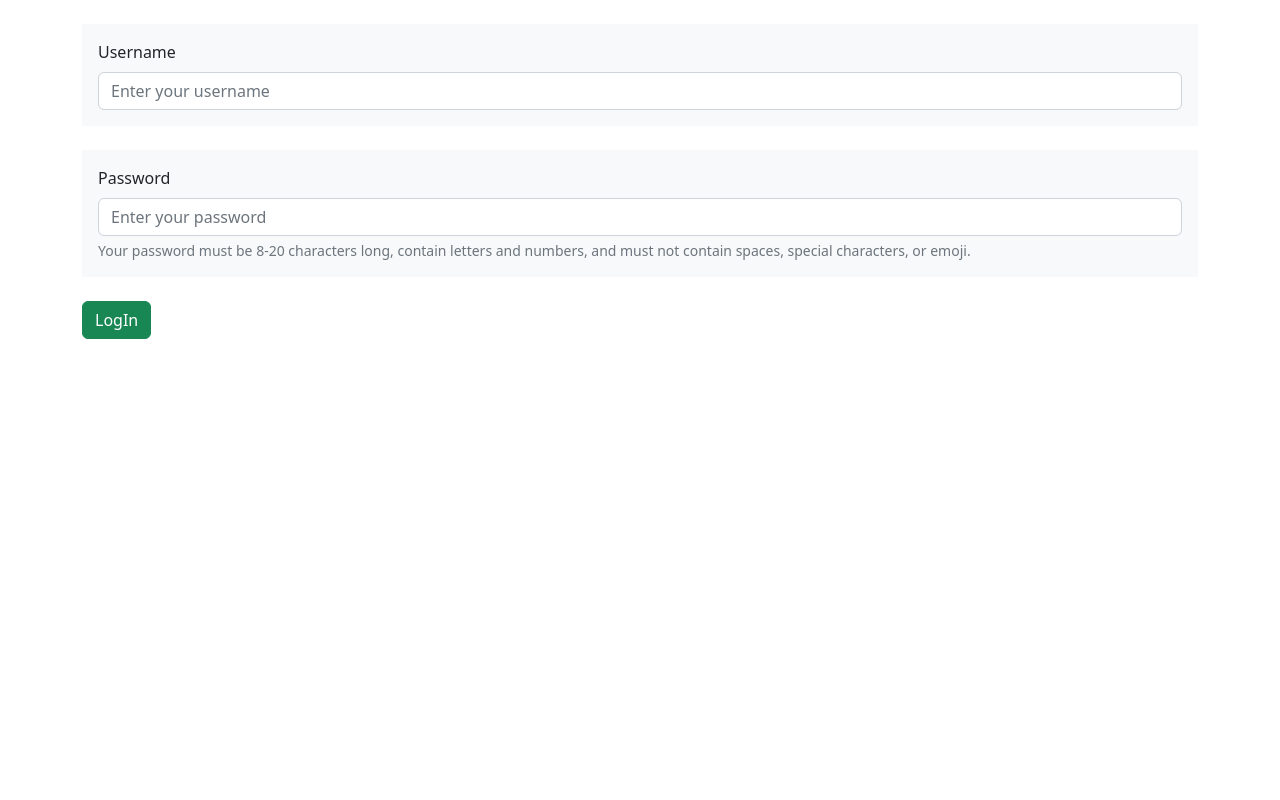
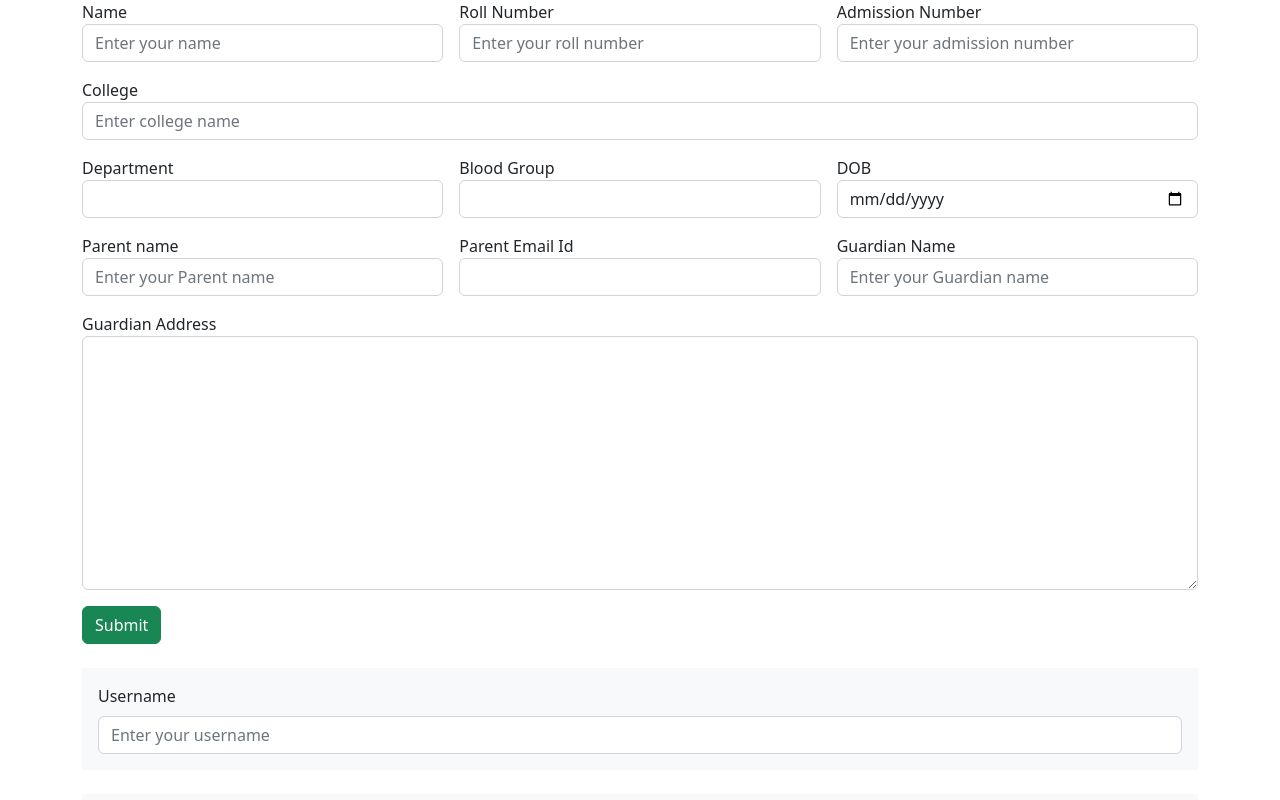
Before and after one commit to AriyaUnni/XYZCollege-App, an Angular app: page / in a window 1280 px wide. Shown: the top 800 px of the page. Built offline with nearby package versions, Linux system fonts and the light colour scheme.

Commit message:
addstudent page

```diff
--- /dev/null
+++ b/src/app/addstudent/addstudent.component.html
@@ -0,0 +1,74 @@
+
+     <div class="container">
+            <div class="row g-3"><br>
+
+                <div class="col col-12 col-sm-4 col-md-4 col-lg-4 col-xl-4 col-xxl-4">
+                    <label for="Name">Name</label>
+                    <input type="text" class="form-control" placeholder="Enter your name" name="name"[(ngModel)]="name">
+                </div>
+
+
+                <div class="col col-12 col-sm-4 col-md-4 col-lg-4 col-xl-4 col-xxl-4">
+                    <label for="Rollno">Roll Number</label>
+                    <input type="text" class="form-control" placeholder="Enter your roll number" name="rollno"[(ngModel)]="rollno">
+                </div>
+                <div class="col col-12 col-sm-4 col-md-4 col-lg-4 col-xl-4 col-xxl-4">
+                    <label for="Admission Number">Admission Number</label>
+                    <input type="text" class="form-control" placeholder="Enter your admission number" name="admissionno"[(ngModel)]="admissionno">
+                </div>
+                <div class="col col-12 col-sm-12 col-md-12 col-lg-12 col-xl-12 col-xxl-12">
+                    <label for="College">College</label>
+                    <input type="text" class="form-control" placeholder="Enter college name" name="college"[(ngModel)]="college">
+                </div>
+                <div class="col col-12 col-sm-4 col-md-4 col-lg-4 col-xl-4 col-xxl-4">
+                    <label for="Department">Department</label>
+                          <select class="form-control" name="department"[(ngModel)]="department" id="">
+                             <option value="Select">------select-------</option>
+                             <option value="Computer Science Engineering">Computer Science Engineering</option>
+                             <option value="Electronics and Communication Engineering">Electronics and Communication Engineering</option>
+                             <option value="Mechanical Engineering">Mechanical Engineering</option>
+                             <option value="Civil Engineering">Civil Engineering</option>
+                             <option value="Biotechnology">Biotechnology</option>
+                             <option value="Chemical Engineering">Chemical Engineering</option>
+                           </select>
+                 </div>
+                <div class="col col-12 col-sm-4 col-md-4 col-lg-4 col-xl-4 col-xxl-4">
+                    <label for="Blood Group">Blood Group</label>
+                        <select class="form-control" name="bloodgroup"[(ngModel)]="bloodgroup" id="">
+                             <option value="select">------select-------</option>
+                             <option value="A RhD Positive">A+</option>
+                             <option value="A RhD negative">A-</option>
+                             <option value="B RhD Positive">B+</option>
+                             <option value="B RhD negative">B-</option>
+                             <option value="O RhD Positive">O+</option>
+                             <option value="O RhD negative">O-</option>
+                             <option value="AB RhD Positive">AB+</option>
+                            <option value="AB RhD negative">AB-</option>
+                        </select>
+                </div>
+                <div class="col col-12 col-sm-4 col-md-4 col-lg-4 col-xl-4 col-xxl-4">
+                    <label for="DOB">DOB</label>
+                    <input type="date" name="dob"[(ngModel)]="dob" id="" class="form-control">
+                </div>
+                <div class="col col-12 col-sm-4 col-md-4 col-lg-4 col-xl-4 col-xxl-4">
+                    <label for="Parent name">Parent name</label>
+                    <input type="text" class="form-control" placeholder="Enter your Parent name" name="parentName"[(ngModel)]="parentName">
+                </div>
+                <div class="col col-12 col-sm-4 col-md-4 col-lg-4 col-xl-4 col-xxl-4">
+                    <label for="Parent Email">Parent Email Id</label>
+                    <input type="email" name="parentEmailid"[(ngModel)]="parentEmailid" id="" class="form-control">
+
+                </div>
+                <div class="col col-12 col-sm-4 col-md-4 col-lg-4 col-xl-4 col-xxl-4">
+                    <label for="Guardian Name">Guardian Name</label>
+                    <input type="text" class="form-control" placeholder="Enter your Guardian name" name="guardianName"[(ngModel)]="guardianName">
+                </div>
+                <div class="col col-12 col-sm-12 col-md-12 col-lg-12 col-xl-12 col-xxl-12">
+                    <label for="Guardian Address">Guardian Address</label>
+                    <textarea name="guardianAddress"[(ngModel)]="guardianAddress" id="" cols="30" rows="10" class="form-control"></textarea>
+                </div>
+                <div class="col col-12 col-sm-12 col-md-12 col-lg-12 col-xl-12 col-xxl-12">
+                    <button class="btn btn-success" [disabled]="status" (click)="readValues()">Submit</button>
+                </div>
+            </div>
+       </div>
--- /dev/null
+++ b/src/app/addstudent/addstudent.component.ts
@@ -0,0 +1,61 @@
+import { Component, OnInit } from '@angular/core';
+
+@Component({
+  selector: 'app-addstudent',
+  templateUrl: './addstudent.component.html',
+  styleUrls: ['./addstudent.component.css']
+})
+export class AddstudentComponent implements OnInit {
+
+  constructor() { }
+
+  name=""
+  rollno=""
+  admissionno=""
+  college=""
+  department=""
+  bloodgroup=""
+  dob=""
+  parentName=""
+  parentEmailid=""
+  guardianName=""
+  guardianAddress=""
+
+  status:boolean=false
+
+  readValues=()=>{
+    let data={
+      "name":this.name,
+      "rollno":this.rollno,
+      "admissionno":this.admissionno,
+      "college":this.college,
+      "department":this.department,
+      "bloodgroup":this.bloodgroup,
+      "dob":this.dob,
+      "parentName":this.parentName,
+      "parentEmailid":this.parentEmailid,
+      "guardianName":this.guardianName,
+      "guardianAddress":this.guardianAddress
+
+    }
+    this.name=""
+    this.rollno=""
+    this.admissionno=""
+    this.college=""
+    this.department=""
+    this.bloodgroup=""
+    this.dob=""
+    this.parentName=""
+    this.parentEmailid=""
+    this.guardianName=""
+    this.guardianAddress=""
+
+    this.status=true
+
+    console.log(data)
+  }
+
+  ngOnInit(): void {
+  }
+
+}
--- a/src/app/app.component.html
+++ b/src/app/app.component.html
@@ -1,2 +1,2 @@
-
+<app-addstudent></app-addstudent>
 <router-outlet></router-outlet>
--- a/src/app/app.module.ts
+++ b/src/app/app.module.ts
@@ -6,6 +6,7 @@ import { AppComponent } from './app.component';
 import { AdminloginComponent } from './adminlogin/adminlogin.component';
 import { RouterModule, Routes } from '@angular/router';
 import { FormsModule } from '@angular/forms';
+import { AddstudentComponent } from './addstudent/addstudent.component';
 
 const appRoutes:Routes=[
   {
@@ -16,7 +17,8 @@ const appRoutes:Routes=[
 @NgModule({
   declarations: [
     AppComponent,
-    AdminloginComponent
+    AdminloginComponent,
+    AddstudentComponent
   ],
   imports: [
     BrowserModule,
```
Also changed, not shown: src/app/addstudent/addstudent.component.css (added).
